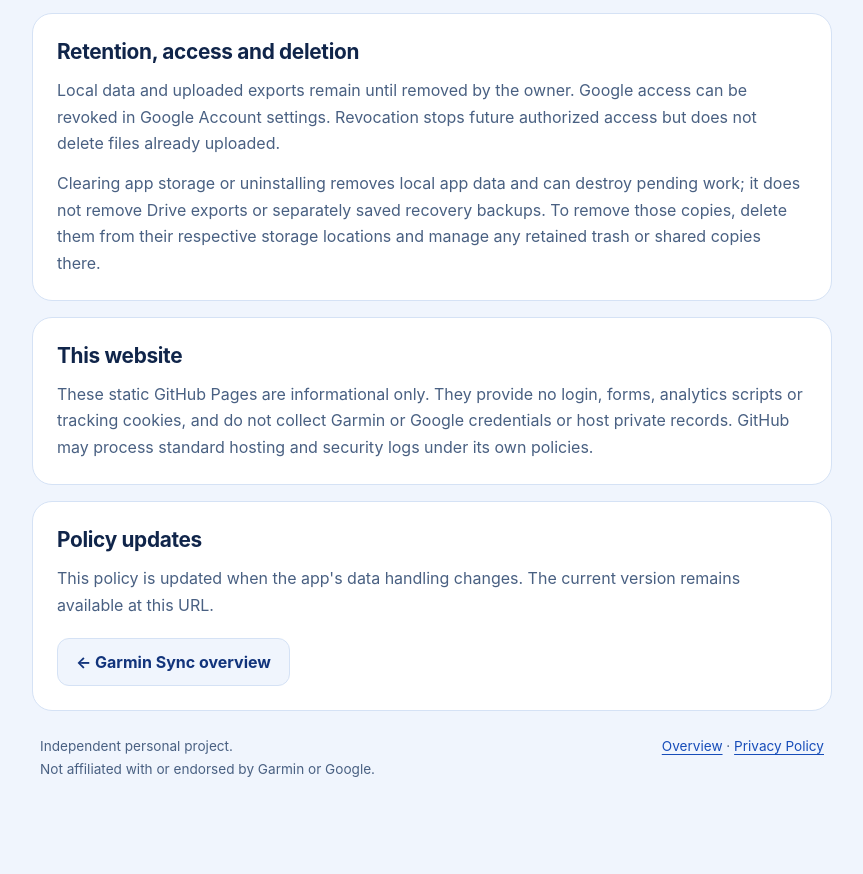
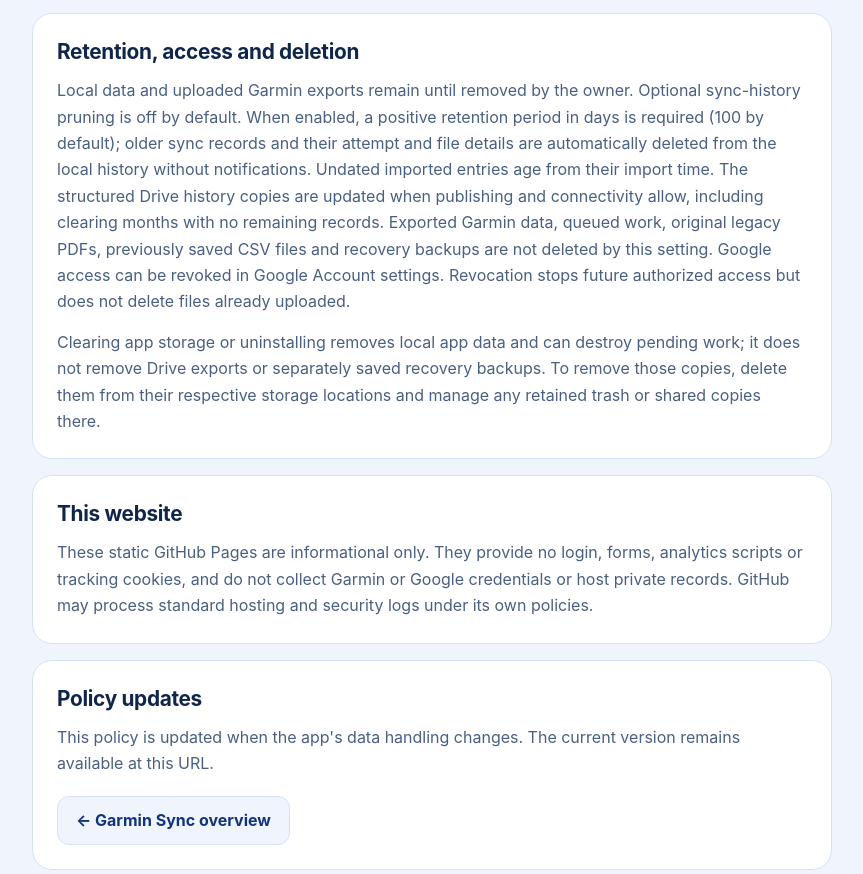
Before and after one commit to LachimB/garmin-sync-info, a plain HTML site: page privacy.html in a window 1280 px wide. Shown: the part 1840-2714 px from the top of the page, without its empty margins (208-1071 px from the left). Before the commit the page ends 2668 px from the top, so only its background shows below. Drawn offline with Linux system fonts and the light colour scheme.

Commit message:
Document optional sync history retention

```diff
--- a/privacy.html
+++ b/privacy.html
@@ -45,7 +45,7 @@
       </section>
       <section class="card">
         <h2>Retention, access and deletion</h2>
-        <p>Local data and uploaded exports remain until removed by the owner. Google access can be revoked in Google Account settings. Revocation stops future authorized access but does not delete files already uploaded.</p>
+        <p>Local data and uploaded Garmin exports remain until removed by the owner. Optional sync-history pruning is off by default. When enabled, a positive retention period in days is required (100 by default); older sync records and their attempt and file details are automatically deleted from the local history without notifications. Undated imported entries age from their import time. The structured Drive history copies are updated when publishing and connectivity allow, including clearing months with no remaining records. Exported Garmin data, queued work, original legacy PDFs, previously saved CSV files and recovery backups are not deleted by this setting. Google access can be revoked in Google Account settings. Revocation stops future authorized access but does not delete files already uploaded.</p>
         <p>Clearing app storage or uninstalling removes local app data and can destroy pending work; it does not remove Drive exports or separately saved recovery backups. To remove those copies, delete them from their respective storage locations and manage any retained trash or shared copies there.</p>
       </section>
       <section class="card">
```
Also changed, not shown: index.html (+1 -0 lines).
